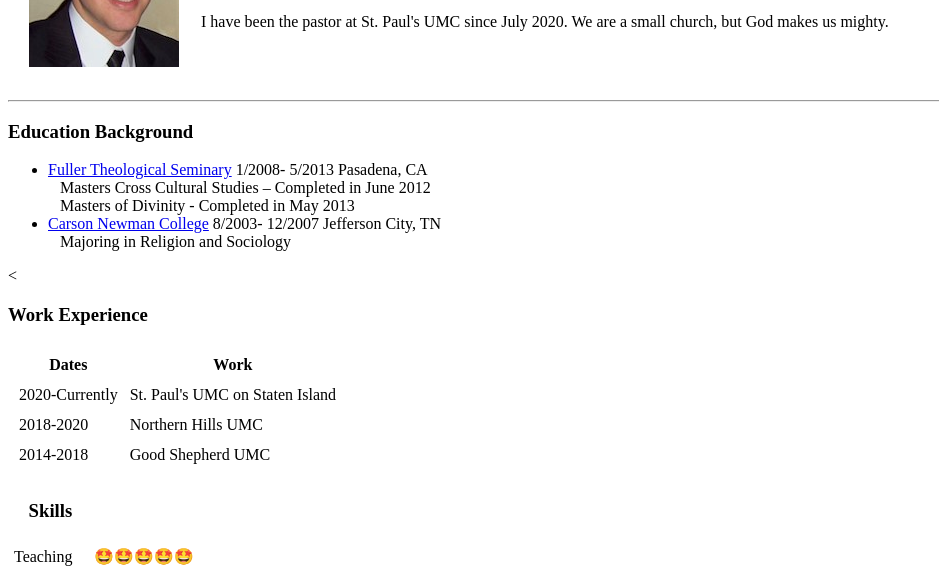
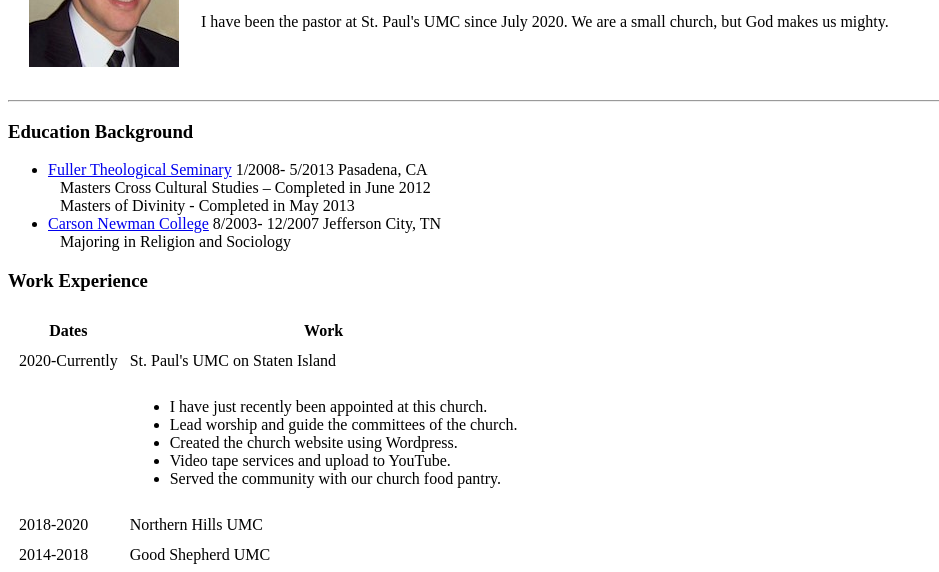
Before and after one commit to kkgruver/Resume, a plain HTML site: page index.html in a window 1280 px wide. Shown: the part 153-725 px from the top of the page, without its empty margins (0-939 px from the left). Drawn offline with Linux system fonts and the light colour scheme.

Commit message:
Job Description

```diff
--- a/index.html
+++ b/index.html
@@ -28,7 +28,7 @@
 </li>
   </ul>
 
-  <<h3>Work Experience</h3>
+  <h3>Work Experience</h3>
 <table cellspacing="10">
 <thead>
   <tr>
@@ -40,6 +40,17 @@
   <tr>
     <td>2020-Currently</td>
     <td>St. Paul's UMC on Staten Island</td>
+  </tr>
+  <tr>
+    <td> </td>
+    <td> <ul>
+      <li>I have just recently been appointed at this church.</li>
+      <li>Lead worship and guide the committees of the church.</li>
+       <li>Created the church website using Wordpress.</li>
+      <li>Video tape services and upload to YouTube.</li>
+      <li>Served the community with our church food pantry.</li>
+      </ul>
+    </td>
   </tr>
   <tr>
     <td>2018-2020</td>
```
